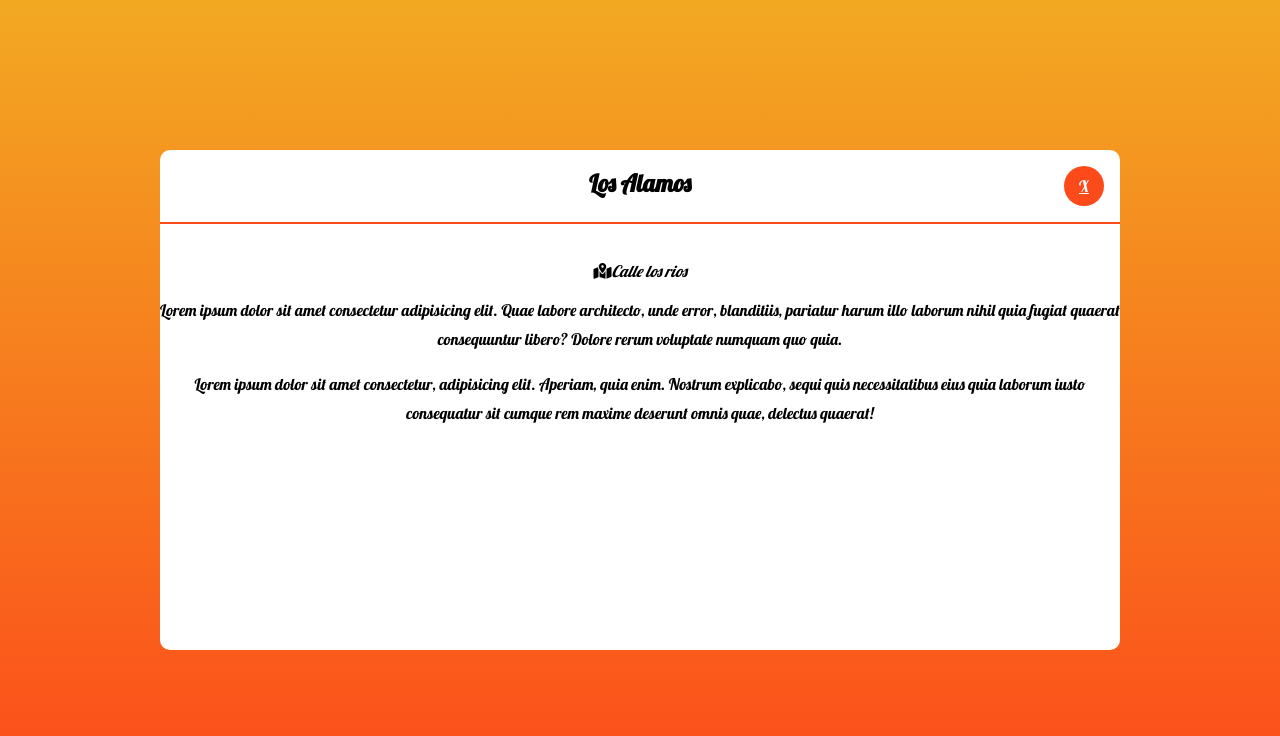
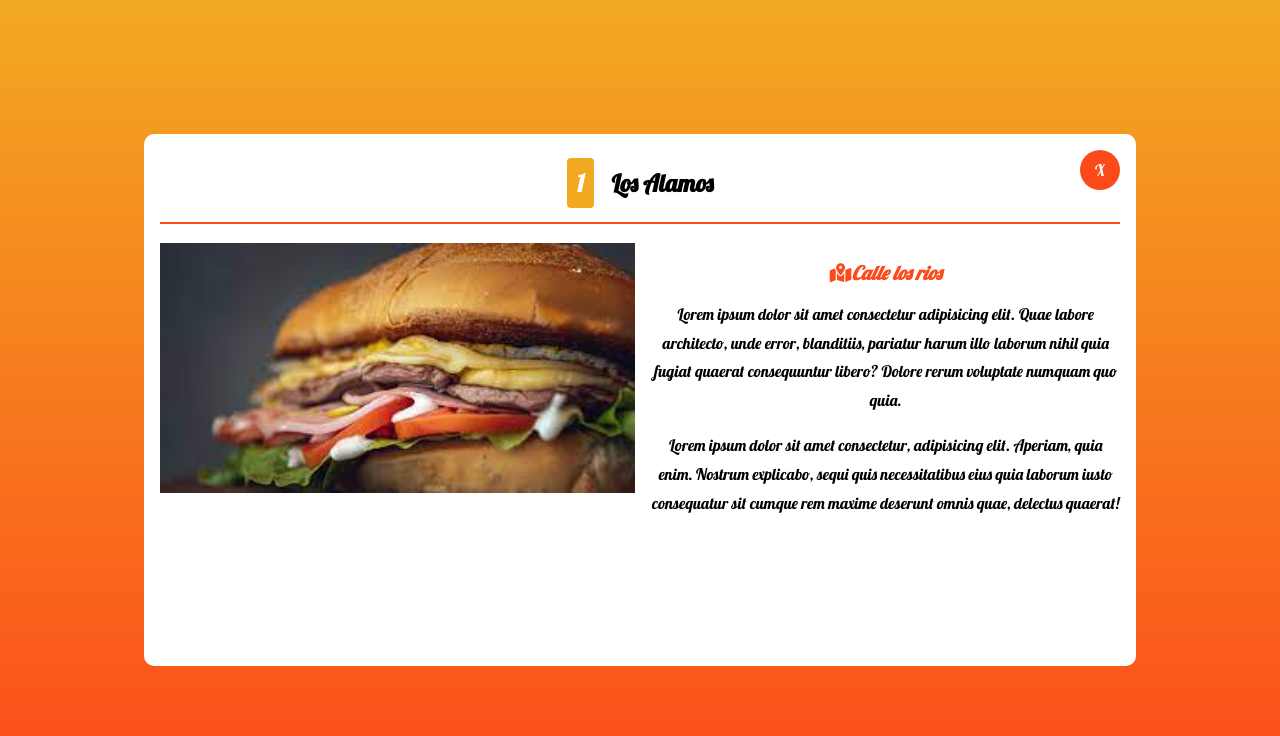
Before and after one commit to Lautyh77/lautyh77.github.io, a plain HTML site: page lomiterias/los-alamos.html in a window 1280 px wide. Drawn offline with nearby package versions, Linux system fonts and the light colour scheme.

Commit message:
Cambios y animaciones

```diff
--- a/lomiterias/los-alamos.html
+++ b/lomiterias/los-alamos.html
@@ -14,7 +14,7 @@
     <link rel="stylesheet" href="../styles.css">
 </head>
 <body>
-    <div class="container">
+    <div class="container  animate__animated animate__bounce">
         <div class="container2">
             <div class="actions">
                 <a class="close" href="../index.html">
@@ -22,12 +22,16 @@
                 </a>
             </div>
             <header class="head2">
-                <h2 class=" title-item">Los Alamos</h2>
+
+                <h2 class=" title-item">
+                    <span class="position">1</span>
+                    Los Alamos
+                </h2>
             </header>
-            <Section>
-                <img src="" alt="">
+            <Section class="image">
+                <img src="../images/descarga.jpg" class="main-image" alt="Un lomito del mejor lugar">
                 <div class="text"></div>
-                <address><i class="fa-solid fa-map-location-dot"></i>Calle los rios</address>
+                <address class="address"><i class="fa-solid fa-map-location-dot"></i>Calle los rios</address>
             </Section>
             <p class="parag">Lorem ipsum dolor sit amet consectetur adipisicing elit. Quae labore architecto, unde error, blanditiis, pariatur harum illo laborum nihil quia fugiat quaerat consequuntur libero? Dolore rerum voluptate numquam quo quia.</p>
             <p class="parag">Lorem ipsum dolor sit amet consectetur, adipisicing elit. Aperiam, quia enim. Nostrum explicabo, sequi quis necessitatibus eius quia laborum iusto consequatur sit cumque rem maxime deserunt omnis quae, delectus quaerat!</p>
--- a/styles.css
+++ b/styles.css
@@ -1,8 +1,10 @@
-import 'animate.css';
-
 
 a{
     text-decoration: none;
+}
+
+a:hover{
+    opacity: 0.7;
 }
 
 .text{
@@ -11,12 +13,13 @@ a{
 
 .parag{
     line-height: 1.8em;
-    font-weight: 200
+    font-weight: 200;
 }
 
 .title{
     text-transform: uppercase;
     text-decoration: underline;
+    text-align: center;
 }
 
 .table th, td{
@@ -45,8 +48,17 @@ a{
     border-radius: 10px;
     font-family: 'Lobster', cursive;
     position: relative;
-    text-align: center;
     box-shadow: 10px 3px 5px rgba(0,0,0,0.16);
+    padding: 1.8em;
+}
+
+.position{
+    padding: 10px;
+    border-radius: 50%;
+    background-color: #F2A922;
+    color: white;
+    border-radius: 4px;
+    margin-right: 0.5em;
 }
 
 .table{
@@ -93,9 +105,27 @@ a{
     font-family: 'Lobster', cursive;
     position: relative;
     text-align: center;
+    padding: 1em;
 }
 
 .title-item{
     border-bottom: #fc4a1a solid 2px;
-    padding-bottom: 1em
+    padding-bottom: 1em;
 }
+
+.address{
+    font-weight: bold;
+    color: #fc4a1a;
+    font-size: 1.2em;
+}
+
+
+.main-image{
+    margin-right: 1em;
+    float: left;
+    height: 250px;
+}
+
+.parag{
+    display: flex;
+}
```
Also changed, not shown: index.html (+1 -1 lines), images/descarga.jpg (added).
